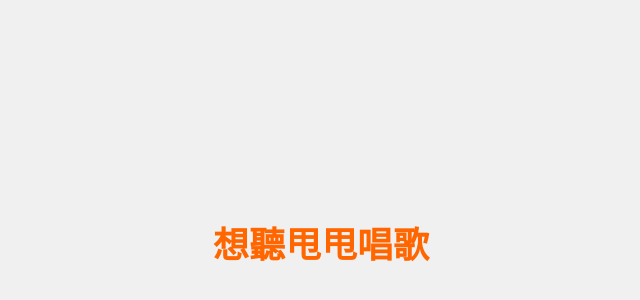
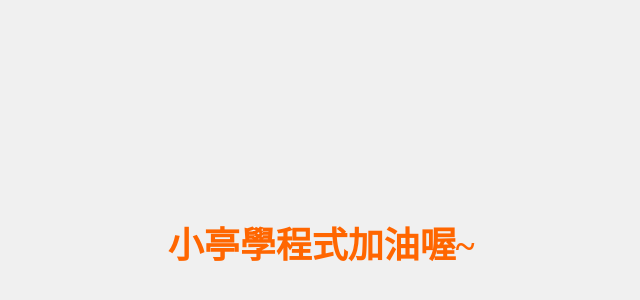
Before and after one commit to yang87924/aa, a plain HTML site: page index.html in a window 1280 px wide. Shown: the part 148-448 px from the top of the page, without its empty margins (319-959 px from the left). Drawn offline with Linux system fonts and the light colour scheme.

Commit message:
Update index.html

```diff
--- a/index.html
+++ b/index.html
@@ -3,7 +3,7 @@
 <head>
     <meta charset="UTF-8">
     <meta name="viewport" content="width=device-width, initial-scale=1.0">
-    <title>小亭學程式加油喔~</title>
+    <title>小亭加油~</title>
     <style>
         @keyframes floatAnimation {
             0%, 100% {
@@ -32,6 +32,6 @@
     </style>
 </head>
 <body>
-    <div class="special-text">想聽甩甩唱歌</div>
+    <div class="special-text">小亭學程式加油喔~</div>
 </body>
 </html>
```
